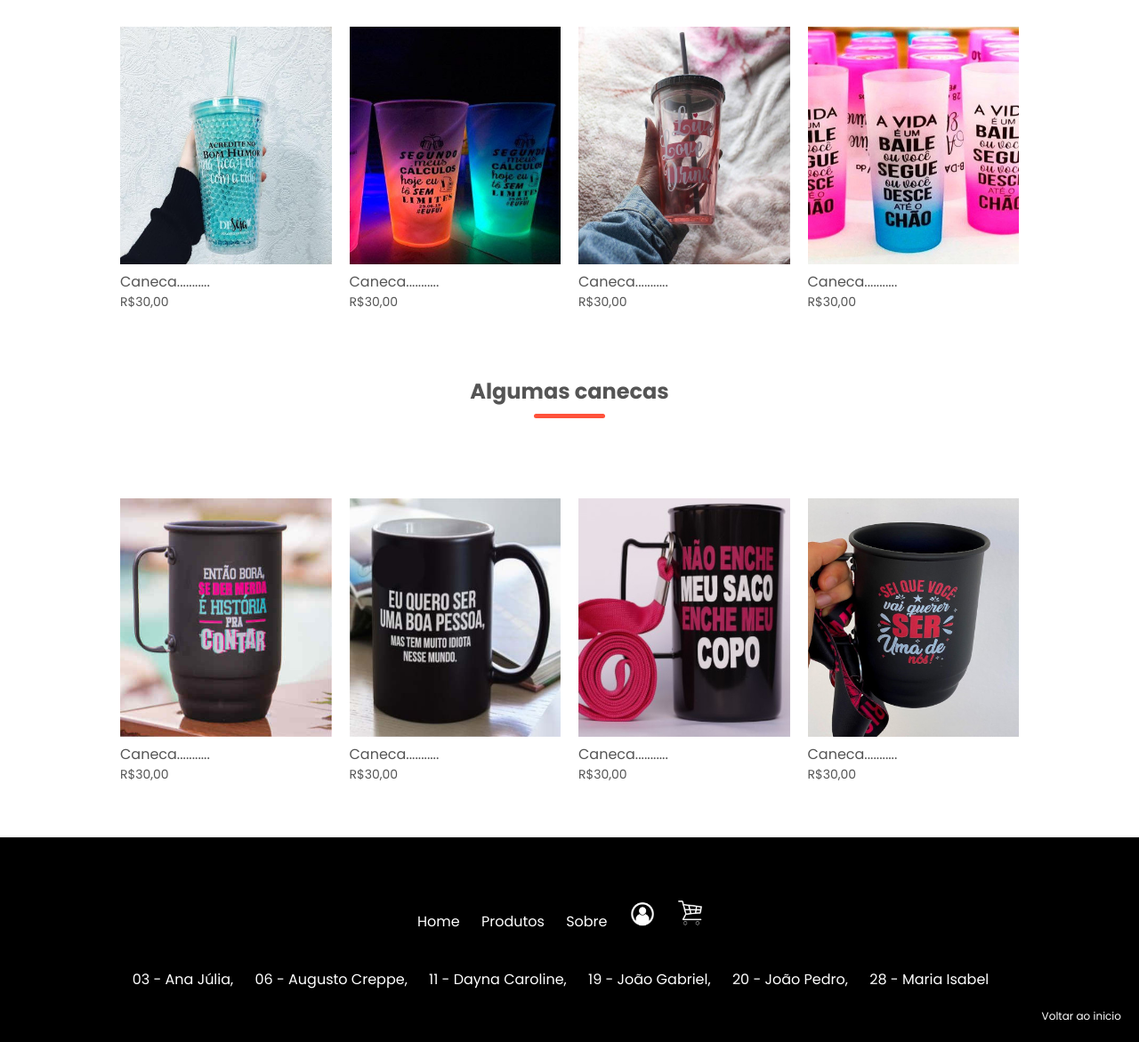
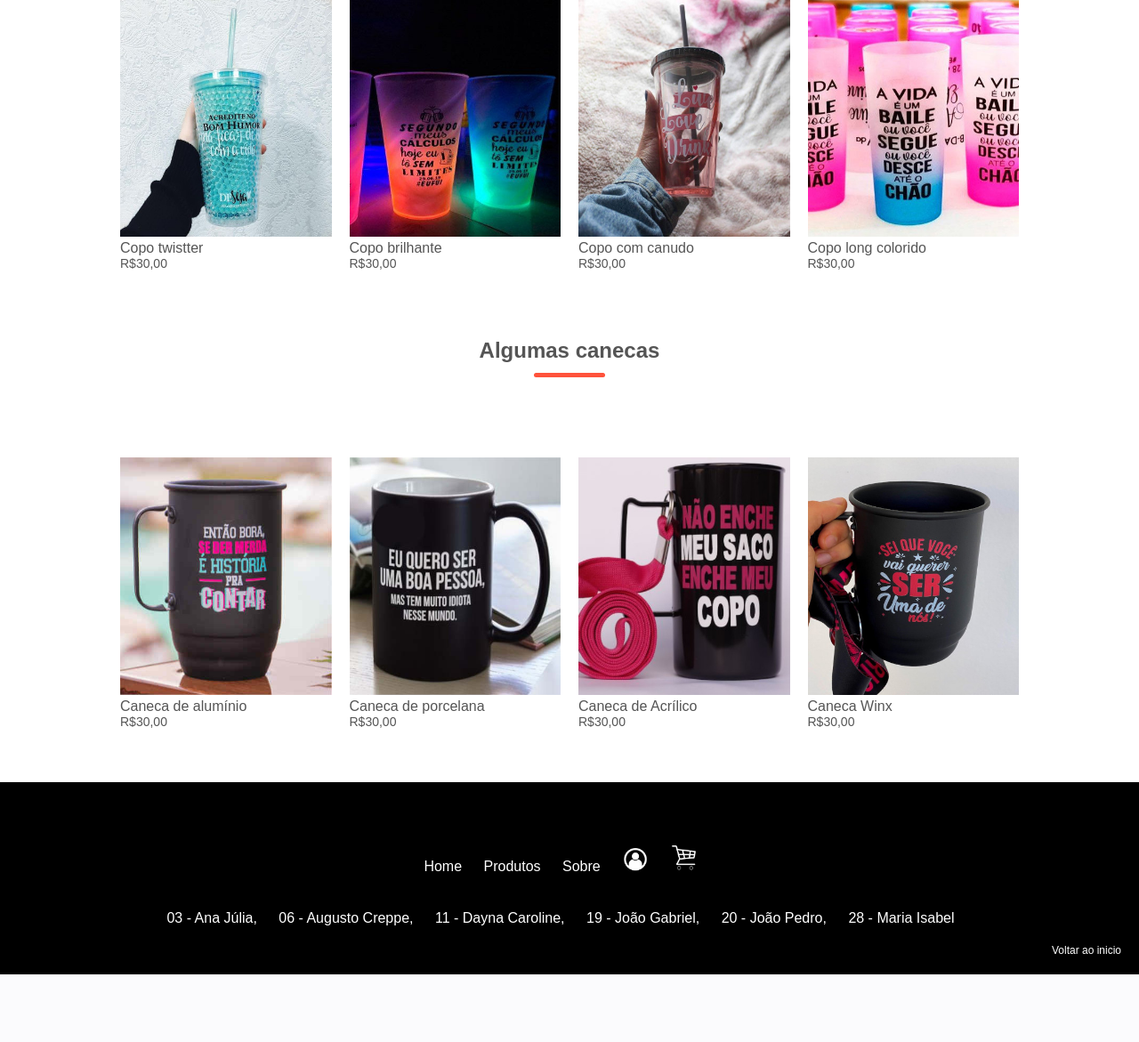
Before and after one commit to Dayna-Caroline/E-commerce, a PHP site: page / in a window 1280 px wide. Shown: the part 2053-3224 px from the top of the page at 89% size. After the commit the page ends 3148 px from the top, so only its background shows below. Run offline with PHP 8.4, Linux system fonts and the light colour scheme.

Commit message:
mofidifquei o tamanho da página index.php

```diff
--- a/index.php
+++ b/index.php
@@ -4,17 +4,17 @@
         <meta charset="UTF-8">
         <title>Cup&Mug</title>
         <link rel="stylesheet" href="./styles/index.css">
-    <link href="https://fonts.googleapis.com/css2?family=Poppins:wght@200;400;500;600;700&display=swap" rel="stylesheet">
     </head>
+
     <body>
+        <div class="tudo">
 
-    <!--Cabeçalho------------------------------------------------------------------------------------------------------->
-
+            <div class="topo">
                 <div class="header">
                     <div class="container">
                         <div class="navbar">
                             <div class="logo">
-                        <img src="./imgs/index/logo.png" alt="" width="125px" heigth="125px">
+                                <img src="./imgs/index/melhor.png" alt="" width="60px" heigth="60px">
                             </div>
                             <nav>
                                 <ul id="MenuItems">
@@ -26,21 +26,25 @@
                             <a href="./front/login_e_cadastro.php"><img src="./imgs/index/conta.png" alt="" width="30px" heigth="30px"></a>
                             <a href=""><img src="./imgs/index/carrinho.png" alt="" width="30px" heigth="30px"></a>
                         </div>
+
                         <div class="row">
                             <div class="col-2">
                                 <h1>Copos e canecas personalizadas, <br>compre na Cup&Mug!!</h1>
                                 <p>A Cup&Mug traz pra você copos e canecas lindas e coloridas, adquira o seu!!</p>
                                 <a href="" class="btn">Fazer compras &#8594;</a>
                             </div>
+
                             <div class="col-2">
                                 <img src="./imgs/index/header.png" alt="">
                             </div>
                         </div>
                     </div>
                 </div>
+            </div>
+
+            <div class="internas">
 
                 <!--Fotos e caracteríticas dos produtos------------------------------------------------------------------------------->
-
                     <div class="categories">
                         <div class="small-container">
                             <div class="row">
@@ -53,6 +57,7 @@
                                         </div>
                                     </div>
                                 </div>
+
                                 <div class="col-3">
                                     <div class="fig">
                                         <img src="./imgs/index/caracteristica2.jpg" alt="">
@@ -62,6 +67,7 @@
                                         </div>
                                     </div>
                                 </div>
+
                                 <div class="col-3">
                                     <div class="fig">
                                         <img src="./imgs/index/caracteristica3.jpg" alt="">
@@ -82,6 +88,7 @@
                                 <div class="col-2">
                                     <iframe class="offer-img" src="https://www.youtube.com/embed/VRYVe8Ar6g4" frameborder="0" allow="accelerometer; autoplay; encrypted-media; gyroscope; picture-in-picture" allowfullscreen></iframe>
                                 </div>
+
                                 <div class="col-2">
                                     <p>Canecas e copos exclusivos!</p>
                                     <h1>Compre na Cup&Mug</h1>
@@ -95,25 +102,29 @@
                 <!--Alguns copos----------------------------------------------------------------------------------------------------->
                     <div class="small-container">
                         <h2 class="title">Alguns copos</h2>
+
                         <div class="row">
                             <div class="col-4">
                                 <img src="./imgs/index/copo1.jpg" alt="">
-                    <h4>Caneca...........</h4>
+                                <h4>Copo twistter</h4>
                                 <p>R$30,00</p>
                             </div>
+
                             <div class="col-4">
                                 <img src="./imgs/index/copo2.jpg" alt="">
-                    <h4>Caneca...........</h4>
+                                <h4>Copo brilhante</h4>
                                 <p>R$30,00</p>
                             </div>
+
                             <div class="col-4">
                                 <img src="./imgs/index/copo3.jpg" alt="">
-                    <h4>Caneca...........</h4>
+                                <h4>Copo com canudo</h4>
                                 <p>R$30,00</p>
                             </div>
+
                             <div class="col-4">
                                 <img src="./imgs/index/copo4.jpg" alt="">
-                    <h4>Caneca...........</h4>
+                                <h4>Copo long colorido</h4>
                                 <p>R$30,00</p>
                             </div>
                         </div>
@@ -122,29 +133,37 @@
                 <!--Algumas canecas--------------------------------------------------------------------------------------------------->
                     <div class="small-container">
                         <h2 class="title">Algumas canecas</h2>
+
                         <div class="row">
                             <div class="col-4">
                                 <img src="./imgs/index/caneca1.jpg" alt="">
-                        <h4>Caneca...........</h4>
+                                <h4>Caneca de alumínio</h4>
                                  <p>R$30,00</p>
                             </div>
+
                             <div class="col-4">
                                 <img src="./imgs/index/caneca2.jpg" alt="">
-                        <h4>Caneca...........</h4>
+                                <h4>Caneca de porcelana</h4>
                                 <p>R$30,00</p>
                             </div>
+
                             <div class="col-4">
                                 <img src="./imgs/index/caneca3.jpg" alt="">
-                        <h4>Caneca...........</h4>
+                                <h4>Caneca de Acrílico</h4>
                                 <p>R$30,00</p>
                             </div>
+
                             <div class="col-4">
                                 <img src="./imgs/index/caneca4.jpg" alt="">
-                        <h4>Caneca...........</h4>
+                                <h4>Caneca Winx</h4>
                                 <p>R$30,00</p>
                             </div>
                         </div>
                     </div>
+
+            </div> <!--Internas-->
+
+            <div class="rodape">
 
                 <!--Footer-------------------------------------------------------------------------------------------------------------------->
                     <div class="footer">
@@ -159,6 +178,7 @@
                                 <a href=""><img src="./imgs/index/carrinho_branco.jpg" alt="" width="30px" heigth="30px"></a>
                             </section>
                         </div>
+
                         <div class="footer-col-1">
                             <ul>
                                 <li>03 - Ana Júlia,</li>
@@ -169,11 +189,15 @@
                                 <li>28 - Maria Isabel</li>
                             </ul>
                         </div>
+
                         <div class="inicio">
                             <a href="index.php">Voltar ao inicio</a>
                         </div>
                     </div>
+            </div>
 
             <script src="./baxk/index.js"></script>
+
+        </div>
     </body>
 </html>
```
Lines whose indentation alone changed are shown as unchanged.
